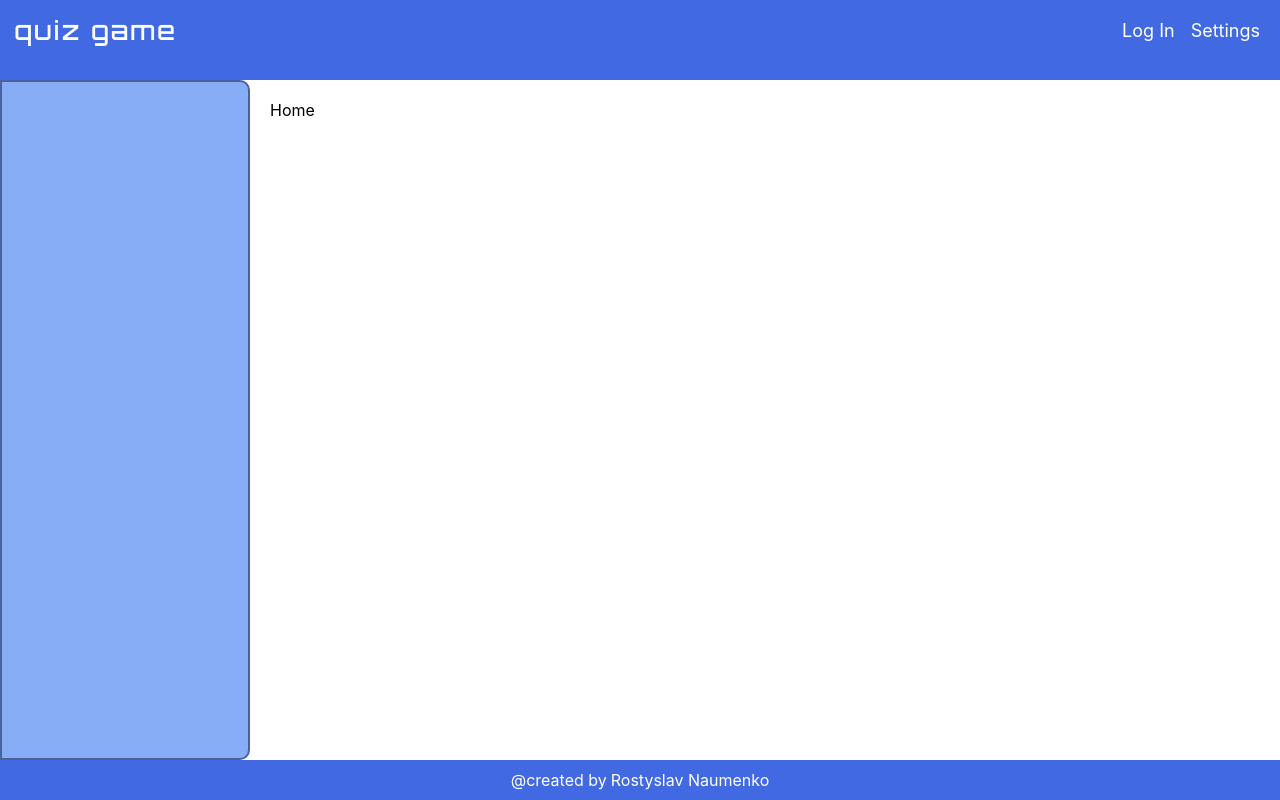
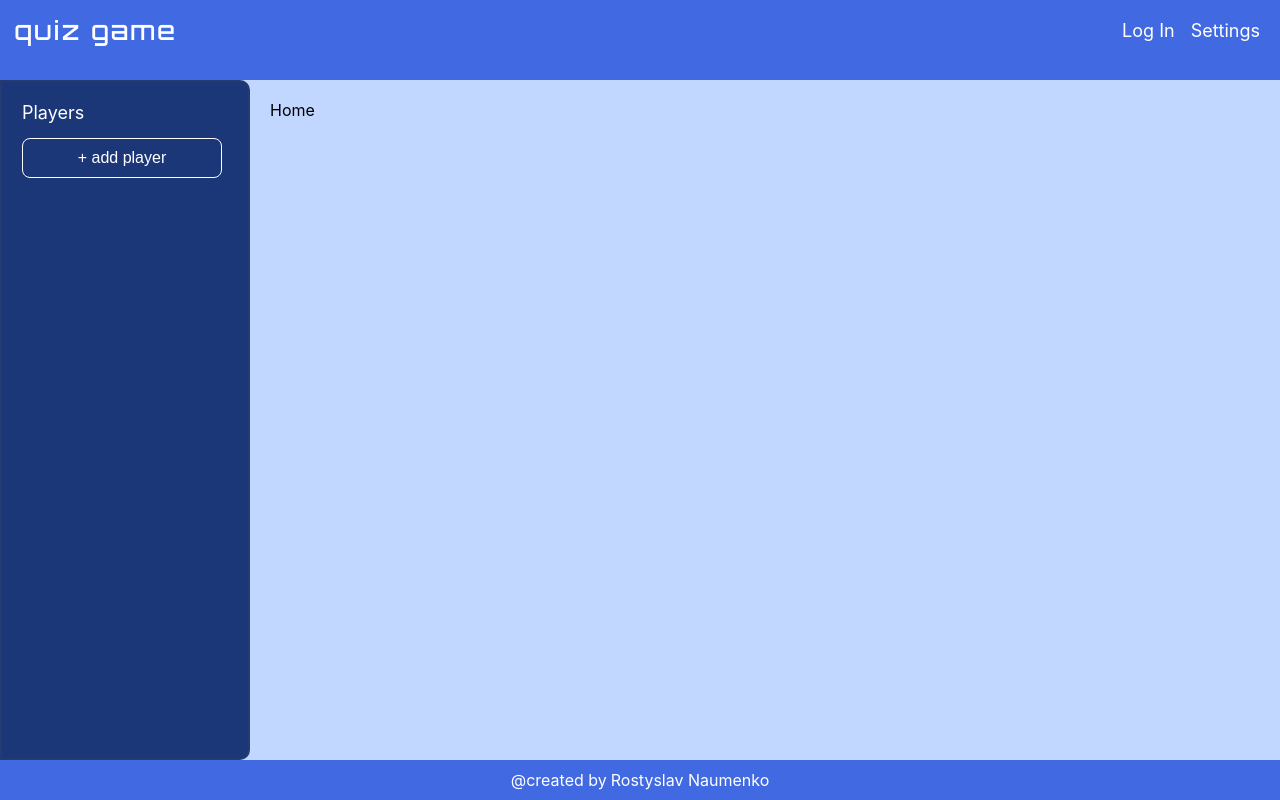
Before and after one commit to RostyslavNaumenko/QuizGame, a React (Create React App) app: page / in a window 1280 px wide. Built offline with nearby package versions, Linux system fonts and the light colour scheme.

Commit message:
addPlayer button

```diff
--- a/src/components/footer/Footer.tsx
+++ b/src/components/footer/Footer.tsx
@@ -5,7 +5,14 @@ const Footer: React.FC = () => {
     <div className={styles.container}>
       <div className={styles.sections}>
         <div className={styles.text}>@created by </div>
-        <div className={styles.link}>Rostyslav Naumenko</div>
+        <a
+          href="https://github.com/RostyslavNaumenko"
+          target="_blank"
+          rel="noopener noreferrer"
+          className={styles.link}
+        >
+          Rostyslav Naumenko
+        </a>
       </div>
     </div>
   );
--- a/src/components/footer/footer.module.css
+++ b/src/components/footer/footer.module.css
@@ -24,3 +24,7 @@
   font-size: 16px;
   cursor: pointer;
 }
+
+a {
+  text-decoration: none;
+}
--- a/src/components/sidebar/Sidebar.tsx
+++ b/src/components/sidebar/Sidebar.tsx
@@ -3,11 +3,13 @@ import styles from "./sidebar.module.css";
 
 const Sidebar = () => {
   return (
-  <div className={styles.container}>
-    <div className={styles.button}>
-
+    <div className={styles.container}>
+      <div className={styles.header}>Players</div>
+      <div className={styles.button}>
+        <button>+ add player</button>
+      </div>
     </div>
-  </div>);
+  );
 };
 
 export default Sidebar;
--- a/src/components/sidebar/sidebar.module.css
+++ b/src/components/sidebar/sidebar.module.css
@@ -1,14 +1,37 @@
 .container {
-  display: flex;
   position: sticky;
   width: 250px;
   height: 85vh;
-  background-color: #86adf5;
-  border: 2px solid #4b619c;
+  background-color: #1b3778;
+  border: 2px solid #263a72;
   border-radius: 0 10px 10px 0;
   box-sizing: border-box;
   padding: 20px;
-  color: white;
   overflow-y: auto;
   margin-top: auto;
 }
+
+.header {
+  font-size: 18px;
+  padding-bottom: 15px;
+  color: white;
+  cursor: default;
+}
+
+.button button {
+  background-color: transparent;
+  color: white;
+  border: 1px solid rgb(255, 255, 255);
+  padding: 10px 20px;
+  border-radius: 8px;
+  font-size: 16px;
+  font-weight: 500;
+  cursor: pointer;
+  width: 200px;
+  transition: background-color 0.3s ease, color 0.3s ease, transform 0.2s ease;
+}
+
+.button button:active {
+  transform: scale(0.97);
+  background-color: #2c4fb0;
+}
--- a/src/index.css
+++ b/src/index.css
@@ -10,6 +10,7 @@ body {
   min-height: 100vh;
   display: flex;
   flex: 1;
+  background-color: #c1d7ff;
 }
 
 code {
```
